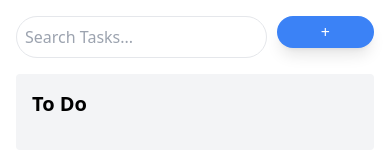
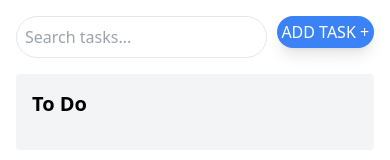
Before and after one commit to imlavaraju/kanbanBoard-Clone, a React (Create React App) app: page / in a window 390 px wide. Shown: the top 160 px of the page. Built offline with nearby package versions, Linux system fonts and the light colour scheme.

Commit message:
dragnddrop mobile bug fix with touchbackend

```diff
--- a/package.json
+++ b/package.json
@@ -14,6 +14,7 @@
     "react-beautiful-dnd": "^13.1.1",
     "react-dnd": "^16.0.1",
     "react-dnd-html5-backend": "^16.0.1",
+    "react-dnd-touch-backend": "^16.0.1",
     "react-dom": "^18.3.1",
     "react-redux": "^9.1.2",
     "react-scripts": "5.0.1",
--- a/src/components/KanbanBoard.js
+++ b/src/components/KanbanBoard.js
@@ -5,6 +5,17 @@ import Column from "./Column";
 import TaskForm from "./TaskForm";
 import { DndProvider } from "react-dnd";
 import { HTML5Backend } from "react-dnd-html5-backend";
+import { TouchBackend } from "react-dnd-touch-backend";
+
+const isTouchDevice = () => {
+  return "ontouchstart" in window || navigator.maxTouchPoints > 0;
+};
+
+const touchBackendOptions = {
+  enableMouseEvents: true,
+  delayTouchStart: 0,
+  delayMouseStart: 0,
+};
 
 const KanbanBoard = () => {
   const dispatch = useDispatch();
@@ -36,11 +47,15 @@ const KanbanBoard = () => {
     filteredTasks.filter((task) => task.column === column);
 
   return (
-    <DndProvider backend={HTML5Backend}>
+    <DndProvider
+      backend={
+        isTouchDevice() ? TouchBackend(touchBackendOptions) : HTML5Backend
+      }
+    >
       <div className="p-4">
         <input
           type="text"
-          placeholder="Search Tasks..."
+          placeholder="Search tasks..."
           className="border p-2 w-[70%]  mb-4 rounded-full"
           onChange={(e) => setSearchTerm(e.target.value)}
         />
@@ -48,7 +63,7 @@ const KanbanBoard = () => {
           className="fixed w-[25%] right-4 md:mr-3 bg-blue-500 text-white p-1 md:p-2 md:px-4  rounded-full shadow-lg"
           onClick={() => setShowForm(true)}
         >
-          <span className="hidden md:inline">ADD TASK</span> +
+          ADD TASK +
         </button>
         {showForm && <TaskForm onClose={() => setShowForm(false)} />}
         <div className="flex flex-col md:flex-row gap-4">
```
Also changed, not shown: 1 other file (tests, documents, lock files or other folders).
